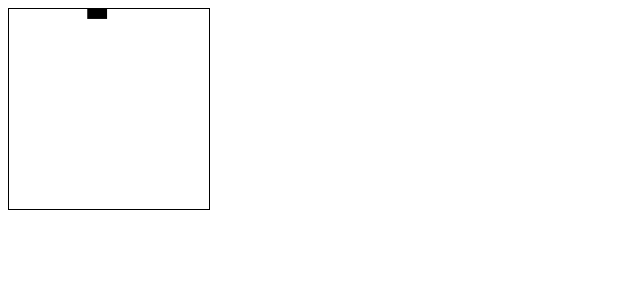
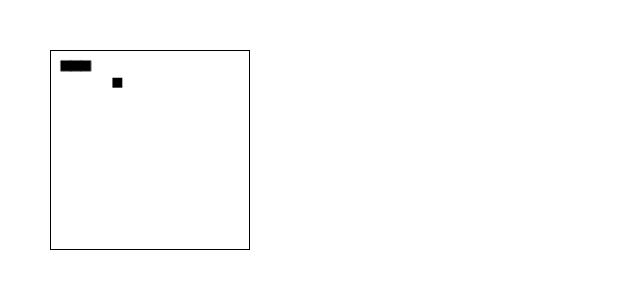
Before and after one commit to HenriquePopi/SnakeGame, a React (Create React App) app: page / in a window 1280 px wide. Shown: the top 300 px of the page, without its empty margins (0-640 px from the left). Built offline with nearby package versions, Linux system fonts and the light colour scheme.

Commit message:
Reducer in t snake actions - new food generator  canvas

```diff
--- a/src/App.js
+++ b/src/App.js
@@ -1,80 +1,46 @@
-import React from "react";
+import React, { useEffect } from "react";
 import "./App.css";
-import Canvas from "./Components/Canvas/Canvas";
-import Painter from "./Components/Painter/Painter";
+import { Canvas } from "./Components/Canvas/Canvas.style";
+import useCanvas from "./Components/Hooks/useCanvas";
+import useSnake from "./Components/Hooks/useSnake";
+const drawSnakePart = (ctx, snakePart) => {
+  ctx.fillRect(snakePart.x, snakePart.y, 10, 10);
+  ctx.strokeRect(snakePart.x, snakePart.y, 10, 10);
+};
+function randomInt(min, max) {
+  min = Math.ceil(min);
+  max = Math.floor(max);
+  return Math.floor(Math.random() * (max - min)) + min;
+}
 
 function App() {
-  const [xPosition, setXPosition] = React.useState(0);
-  const [yPosition, setYPosition] = React.useState(0);
-  const [direction, setDirection] = React.useState("right");
+  const snake = useSnake(80);
 
-  React.useEffect(() => {
-    document.onkeydown = checkKey;
+  const drawFood = React.useCallback((ctx) => {
+    ctx.clearRect(0, 0, ctx.canvas.width, ctx.canvas.height);
+    ctx.fillRect(randomInt(0, 200), randomInt(0, 200), 10, 10);
+  }, []);
+  const foodCanvas = useCanvas(drawFood, { anime: false });
 
-    function checkKey(e) {
-      e = e || window.event;
-      // console.log(e);
-      const keyCode = e.keyCode;
-
-      switch (keyCode) {
-        case 37:
-          // Left pressed
-          if (direction !== "right") {
-            setDirection("left");
-            console.log("in if :", direction);
-            console.log(direction === "up" || direction === "down");
-          }
-          break;
-        case 39:
-          // Right pressed
-          console.log("R");
-          if (direction !== "left") setDirection("right");
-
-          break;
-        case 38:
-          // Up pressed
-          if (direction !== "down") setDirection("up");
-
-          break;
-        case 40:
-          console.log("d");
-          // Down pressed
-          if (direction !== "up") setDirection("down");
-          break;
-      }
-    }
-  }, [setDirection, direction]);
-
-  React.useEffect(() => {
-    const moviment = setInterval(() => {
-      switch (direction) {
-        case "left":
-          setXPosition((x) => x - 1);
-          break;
-        case "right":
-          setXPosition((x) => x + 1);
-          break;
-        case "up":
-          setYPosition((y) => y - 1);
-          break;
-        case "down":
-          setYPosition((y) => y + 1);
-          break;
-      }
-    }, 100);
-    return () => clearInterval(moviment);
-  }, [direction, setXPosition, setYPosition]);
-
-  const draw = (ctx, x) => {
+  const drawSnake = (ctx) => {
     ctx.clearRect(0, 0, ctx.canvas.width, ctx.canvas.height);
-    ctx.fillStyle = "#000000";
-    ctx.beginPath();
-    ctx.fillRect(xPosition, yPosition, 20, 10);
-
-    ctx.fill();
+    snake.forEach((part) => drawSnakePart(ctx, part));
   };
 
-  return <Canvas draw={draw}></Canvas>;
+  const snakeCanvas = useCanvas(drawSnake);
+
+  return (
+    <>
+      <Canvas
+        style={{ position: "absolute", top: 50, left: 50 }}
+        ref={snakeCanvas}
+      />
+      <Canvas
+        style={{ position: "absolute", top: 50, left: 50 }}
+        ref={foodCanvas}
+      />
+    </>
+  );
 }
 
 export default App;
--- a/src/Components/Canvas/Canvas.js
+++ /dev/null
@@ -1,11 +0,0 @@
-import React from "react";
-import useCanvas from "../Hooks/useCanvas";
-
-import { Canvas } from "./Canvas.style";
-const CanvasScreen = ({ draw, ...props }) => {
-  const canvasRef = useCanvas(draw);
-
-  return <Canvas ref={canvasRef} {...props} />;
-};
-
-export default CanvasScreen;
--- a/src/Components/Canvas/Canvas.style.js
+++ b/src/Components/Canvas/Canvas.style.js
@@ -4,6 +4,7 @@ import styled from "styled-components";
 export const Canvas = styled.canvas`
   width: 200px;
   height: 200px;
+  box-sizing: border-box;
   border: 1px solid black;
   margin: 0 auto;
 `;
--- a/src/Components/Hooks/useCanvas.js
+++ b/src/Components/Hooks/useCanvas.js
@@ -1,4 +1,38 @@
 import React from "react";
+
+const useCanvas = (draw, options) => {
+  const canvasRef = React.useRef(null);
+
+  const paint = draw;
+
+  React.useEffect(() => {
+    const canvas = canvasRef.current;
+
+    resizeCanvas(canvas);
+
+    const context = canvas.getContext("2d");
+
+    let frameCount = 0;
+    let animationFrameId;
+
+    // draw came here
+    const render = () => {
+      paint(context);
+      if (options?.anime === true) {
+        frameCount++;
+        animationFrameId = window.requestAnimationFrame(render);
+      }
+    };
+    render();
+    return () => {
+      window.cancelAnimationFrame(animationFrameId);
+    };
+  }, [paint]);
+
+  return canvasRef;
+};
+
+export default useCanvas;
 
 function resizeCanvas(canvas) {
   const { width, height } = canvas.getBoundingClientRect();
@@ -11,34 +45,3 @@ function resizeCanvas(canvas) {
     context.scale(ratio, ratio);
   }
 }
-
-const useCanvas = (draw) => {
-  const canvasRef = React.useRef(null);
-
-  const paint = draw;
-
-  React.useEffect(() => {
-    const canvas = canvasRef.current;
-
-    resizeCanvas(canvas);
-
-    const context = canvas.getContext("2d");
-    let frameCount = 0;
-    let animationFrameId;
-
-    // draw came here
-    const render = () => {
-      //   frameCount++;
-      paint(context, frameCount);
-      animationFrameId = window.requestAnimationFrame(render);
-    };
-    render();
-    return () => {
-      window.cancelAnimationFrame(animationFrameId);
-    };
-  }, [paint]);
-
-  return canvasRef;
-};
-
-export default useCanvas;
--- /dev/null
+++ b/src/Components/Hooks/useSnake.js
@@ -0,0 +1,79 @@
+import React from "react";
+
+function reducer(state, action) {
+  const [LEFT, RIGHT, UP, DOWN] = [37, 39, 38, 40];
+  const step = 5;
+  switch (action.type) {
+    case LEFT:
+      state.snake.pop();
+      state.snake.unshift({ x: state.snake[0].x - step, y: state.snake[0].y });
+      return { snake: state.snake };
+
+    case RIGHT:
+      state.snake.pop();
+      state.snake.unshift({ x: state.snake[0].x + step, y: state.snake[0].y });
+      return { snake: state.snake };
+
+    case UP:
+      state.snake.pop();
+      state.snake.unshift({ x: state.snake[0].x, y: state.snake[0].y - step });
+      return { snake: state.snake };
+
+    case DOWN:
+      state.snake.pop();
+      state.snake.unshift({ x: state.snake[0].x, y: state.snake[0].y + step });
+      return { snake: state.snake };
+    default:
+      return state;
+  }
+}
+
+const useSnake = (speed, Snake) => {
+  const [direction, setDirection] = React.useState(0);
+
+  const [state, dispatch] = React.useReducer(reducer, {
+    snake: Snake || [
+      { x: 10, y: 10 },
+      { x: 20, y: 10 },
+      { x: 30, y: 10 },
+    ],
+  });
+
+  React.useEffect(() => {
+    const [LEFT, RIGHT, UP, DOWN] = [37, 39, 38, 40];
+
+    document.onkeydown = checkKey;
+    function checkKey(e) {
+      e = e || window.event;
+      const keyPressed = e.keyCode;
+      if (direction !== keyPressed) {
+        switch (keyPressed) {
+          case LEFT:
+            if (direction !== RIGHT) setDirection(LEFT);
+            break;
+          case RIGHT:
+            if (direction !== LEFT) setDirection(RIGHT);
+            break;
+          case UP:
+            if (direction !== DOWN) setDirection(UP);
+            break;
+          case DOWN:
+            if (direction !== UP) setDirection(DOWN);
+            break;
+        }
+      }
+    }
+  }, [setDirection, direction]);
+
+  React.useEffect(() => {
+    const [LEFT, RIGHT, UP, DOWN] = [37, 39, 38, 40];
+
+    const moviment = setInterval(() => {
+      dispatch({ type: direction });
+    }, speed);
+    return () => clearInterval(moviment);
+  }, [direction, dispatch, speed]);
+  return state.snake;
+};
+
+export default useSnake;
```
